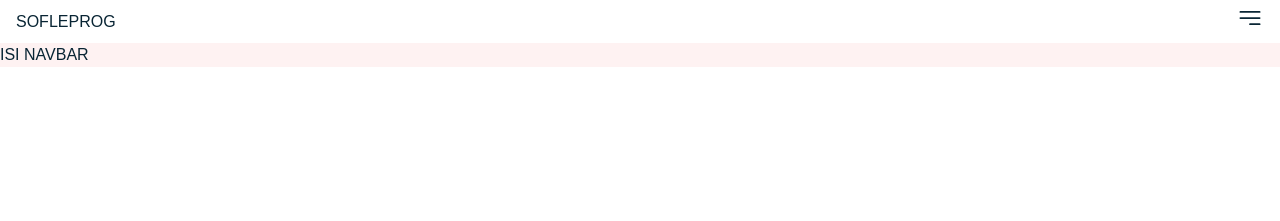
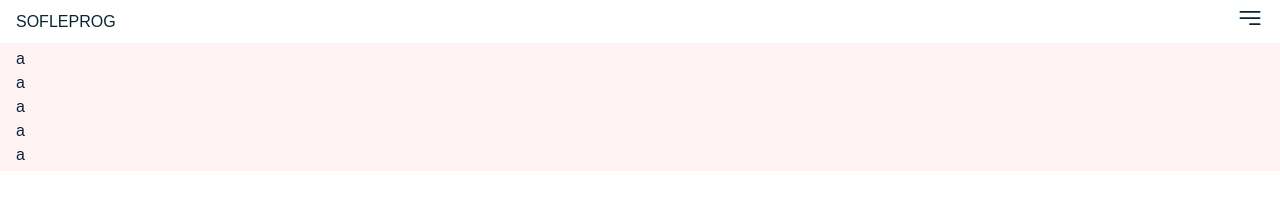
Before and after one commit to aftlah/soflepro, a Next.js app: page / in a window 1280 px wide. Shown: the top 221 px of the page. Built offline with nearby package versions, Linux system fonts and the light colour scheme.

Commit message:
checkpoint

```diff
--- a/src/components/layout/navbar.tsx
+++ b/src/components/layout/navbar.tsx
@@ -1,5 +1,5 @@
 "use client";
-import React from "react";
+import React, { useState } from "react";
 
 import {
   DropdownMenu,
@@ -14,9 +14,10 @@ import { useTheme } from "next-themes";
 
 export default function Navbar() {
   const { setTheme } = useTheme();
+  const [onNavbarClick, setOnNavbarClick] = useState(false);
 
-  const klik = () => {
-    alert("klik");
+  const handleNavbarClick = () => {
+    setOnNavbarClick(true);
   };
 
   return (
@@ -24,7 +25,11 @@ export default function Navbar() {
       <div className=" flex  justify-between container mx-auto items-center px-4 py-1">
         <div className="text-dark dark:text-[#4EEEBB">SOFLEPROG</div>
         <div>
-          <button onClick={klik} className="bg-transparent" title="Menu">
+          <button
+            onClick={handleNavbarClick}
+            className="bg-transparent"
+            title="Menu"
+          >
             <svg
               xmlns="http://www.w3.org/2000/svg"
               fill="none"
@@ -63,7 +68,15 @@ export default function Navbar() {
           </DropdownMenu> */}
         </div>
       </div>
-      <div className="bg-red-50 container mx-auto">ISI NAVBAR</div>
+      <div className="bg-red-50 container mx-auto px-4 py-1">
+        <ul>
+          <li>a</li>
+          <li>a</li>
+          <li>a</li>
+          <li>a</li>
+          <li>a</li>
+        </ul>
+      </div>
     </>
   );
 }
```
